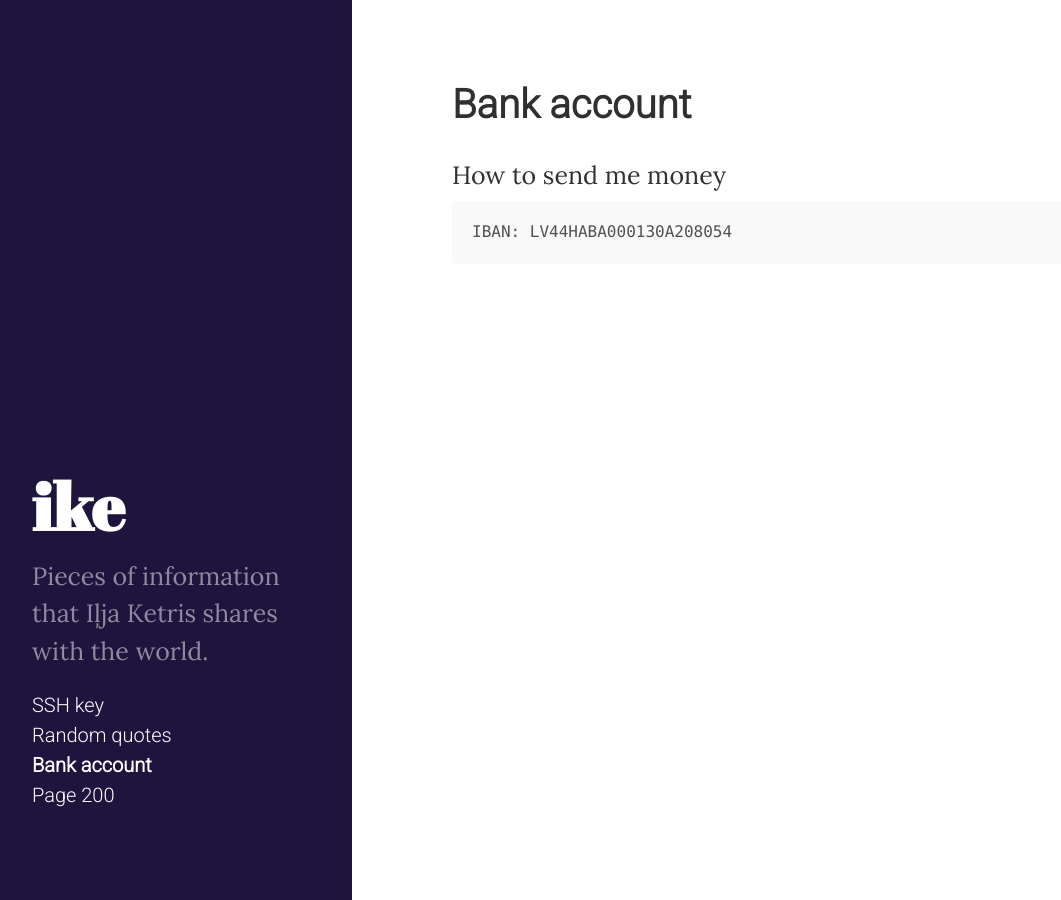
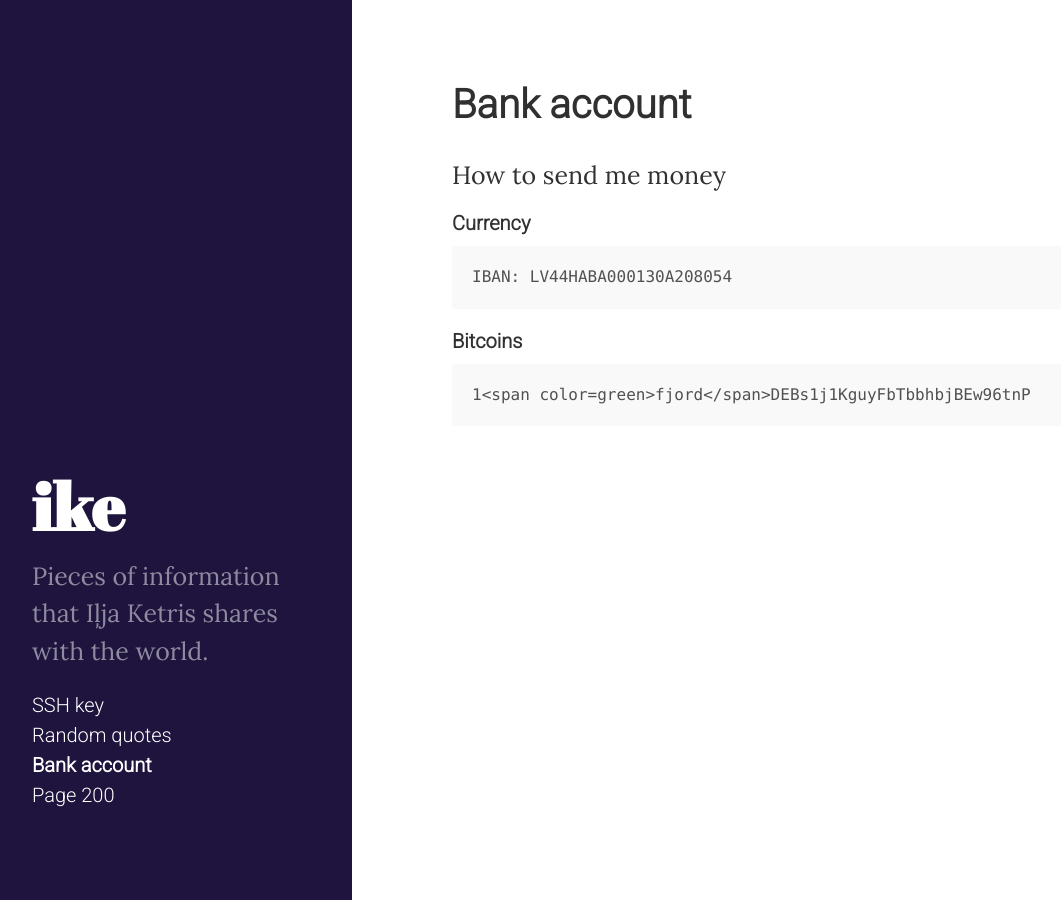
Before and after one commit to punund/punund.github.com, a Jekyll site: the page built from account/index.md, in a window 1280 px wide. Shown: the whole page, without its empty margins (8-1069 px from the left). Built offline with Jekyll 4.4.1, drawn with Linux system fonts in a browser that asks for light colours; Markdown is read by kramdown in place of the engine named in the settings.

Commit message:
bitcon address added

````diff
--- a/account/index.md
+++ b/account/index.md
@@ -6,6 +6,12 @@ title: Bank account
 ### How to send me money
 
 
+#### Currency
 ```
 IBAN: LV44HABA000130A208054
 ```
+
+#### Bitcoins
+```
+1<span color=green>fjord</span>DEBs1j1KguyFbTbbhbjBEw96tnP
+```
````
